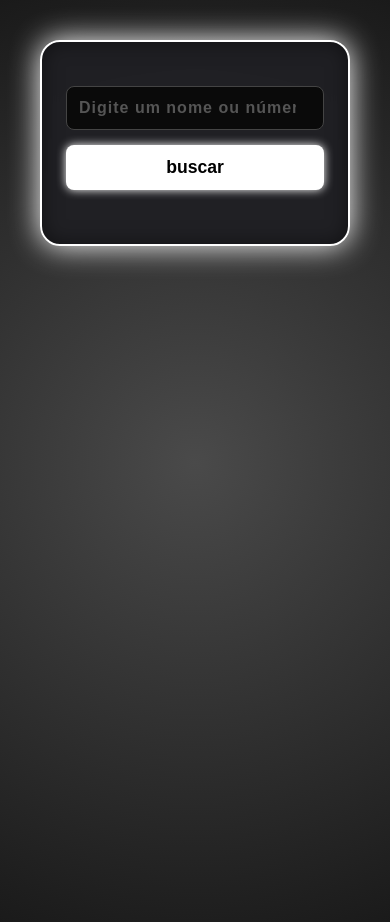
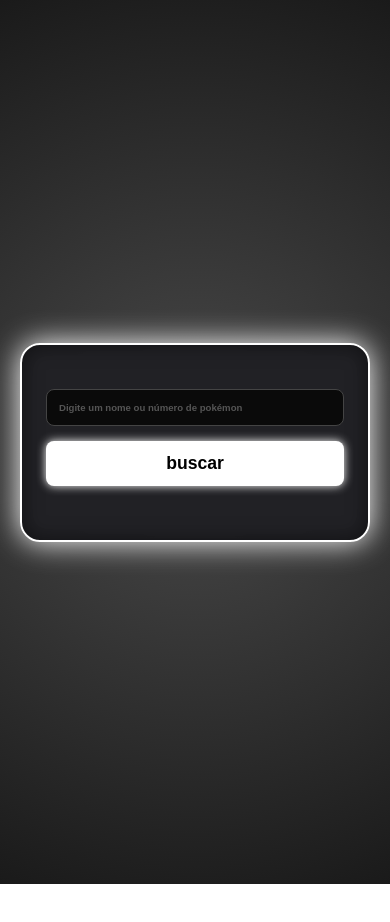
Before and after one commit to caiomartins8/Api-Pokemon-JS, a plain HTML site: page index.html in a window 390 px wide. After the commit the page ends 884 px from the top, so only its background shows below. Drawn offline with Linux system fonts and the light colour scheme.

Commit message:
melhoria do número concluída

```diff
--- a/index.html
+++ b/index.html
@@ -10,7 +10,7 @@
 
     <div id="pokemon-card">
         <div class="search-container">
-            <input type="search" placeholder="Digite um nome ou número" id="poke-input">
+            <input type="search" placeholder="Digite um nome ou número de pokémon" id="poke-input">
             <button id="poke-btn">buscar</button>
         </div>
 
--- a/style.css
+++ b/style.css
@@ -85,7 +85,7 @@ body::after {
     box-shadow: 0 0 30px var(--accent-glow), inset 0 0 20px rgba(0, 0, 0, 0.5);
     border-radius: 20px;
     padding: 2.5rem;
-    width: 340px;
+    width: 400px;
     text-align: center;
     position: relative;
     backdrop-filter: blur(10px);
@@ -245,14 +245,14 @@ img:not([src]) {
 
     body {
         overflow-y: auto;
-        align-items: flex-start;
-        padding: 40px ;
+        align-items: center;
+        padding: 20px;
+        min-height: 100vh;
     }
 
     #pokemon-card {
         width: 90%;
         padding: 1.5rem;
-        margin: 0 auto;
     }
 
     #pokemon-card::before {
@@ -298,6 +298,13 @@ img:not([src]) {
         height: 200px;
         filter: blur(60px);
     }
+
+
+:placeholder-shown {
+    font-size: 0.9rem;
+    letter-spacing: 0;
+}
+
 }
 
 #poke-cod-num {
@@ -308,3 +315,8 @@ img:not([src]) {
     opacity: 0.8;
     margin: 10px;
 }
+
+:placeholder-shown {
+    font-size: 0.6rem;
+    letter-spacing: 0;
+}
```
